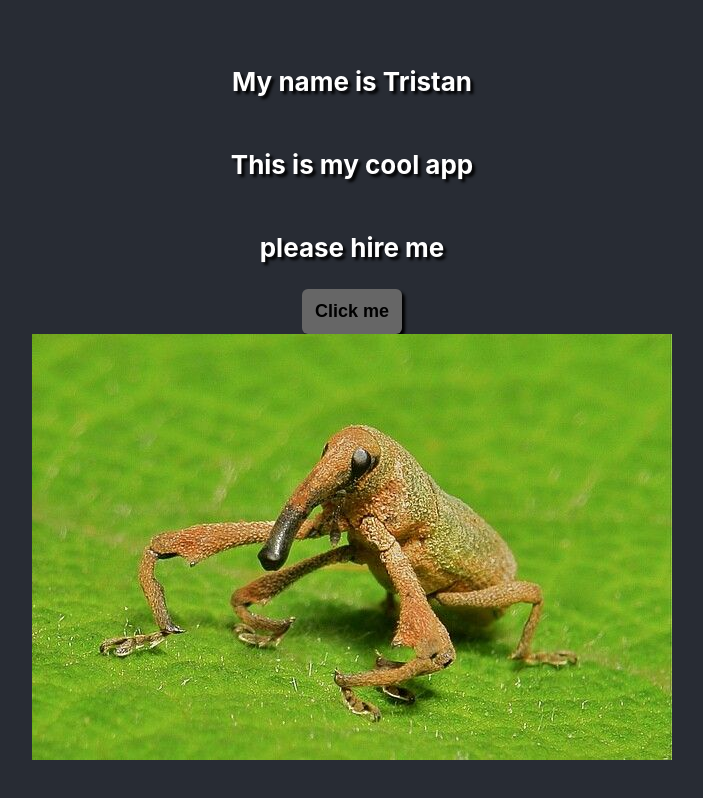
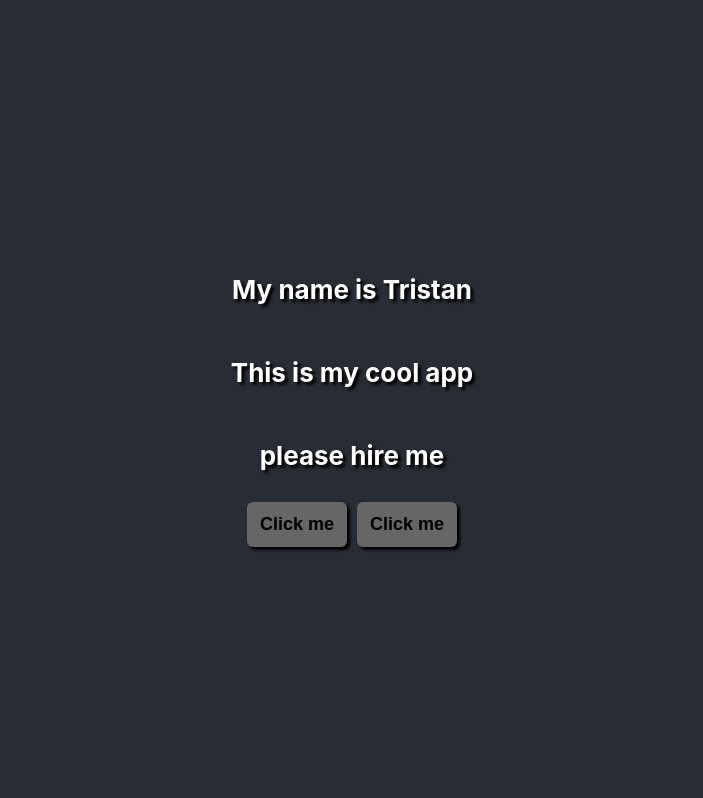
Before and after one commit to TrisRosco/portfolio, a React (Create React App) app in the folder pf/: page / in a window 1280 px wide. Shown: the whole page, without its empty margins (288-991 px from the left). Built offline with nearby package versions, Linux system fonts and the light colour scheme.

Commit message:
Installed Framer motion. Added it to buttons. Jeff has been hidden (for now)

```diff
--- a/pf/package.json
+++ b/pf/package.json
@@ -6,6 +6,7 @@
     "@testing-library/jest-dom": "^5.16.5",
     "@testing-library/react": "^13.4.0",
     "@testing-library/user-event": "^13.5.0",
+    "framer-motion": "^10.12.16",
     "react": "^18.2.0",
     "react-dom": "^18.2.0",
     "react-scripts": "5.0.1",
--- a/pf/src/components/app/App.js
+++ b/pf/src/components/app/App.js
@@ -14,8 +14,11 @@ function App() {
         <p>My name is Tristan</p>
         <p>This is my cool app</p>
         <p>please hire me</p>
-        <Button>Click me</Button>
-        <img src={jeff} alt="jeff" />
+        <div id="buttonDiv">
+          <Button>Click me</Button>
+          <Button>Click me</Button>
+        </div>
+        {/* <img src={jeff} alt="jeff" /> */}
       </header>
     </div>
   );
--- a/pf/src/components/button/index.js
+++ b/pf/src/components/button/index.js
@@ -1,4 +1,5 @@
 import React from "react";
+import { motion } from "framer-motion";
 
 const Button = ({ children, ...props }) => {
   const handleClick = () => {
@@ -6,9 +7,19 @@ const Button = ({ children, ...props }) => {
   };
 
   return (
-    <button {...props} onClick={handleClick}>
+    <motion.button
+      {...props}
+      onClick={handleClick}
+      whileHover={{ backgroundColor: "gray", color: "#000" }}
+      whileTap={{
+        scale: 1.0,
+        boxShadow: "2px 2px 2px",
+        translateY: 0.9,
+        translateX: 0.9,
+      }}
+    >
       {children}
-    </button>
+    </motion.button>
   );
 };
 
--- a/pf/src/index.css
+++ b/pf/src/index.css
@@ -14,6 +14,9 @@ code {
     monospace;
 }
 
+#buttonDiv {
+  margin: 5 auto;
+}
 
 button {
   background-color: rgb(102, 102, 102);
@@ -25,9 +28,10 @@ button {
   box-shadow: 3px 3px 3px;
   font-size: 18px;
   font-weight: bold;
+  margin: 5px;
 }
 
-button:hover {
+/* button:hover {
   background-color: gray;
   animation: boop 0.2s ease-in-out;
 }
@@ -48,4 +52,4 @@ button:active {
   100% {
     scale : 1;
   }
-}
+} */
```
Also changed, not shown: 2 other files (tests, documents, lock files or other folders).
